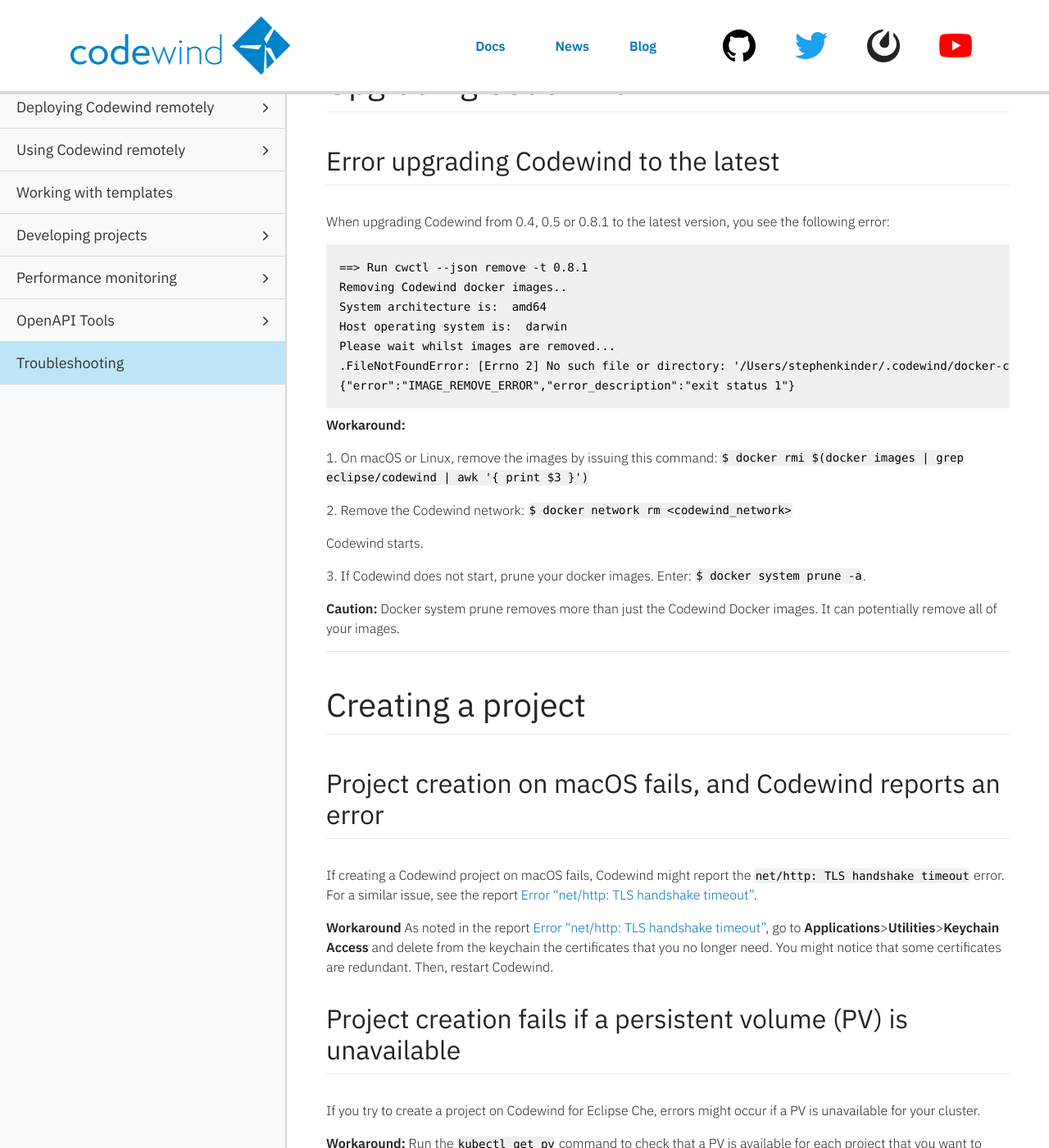
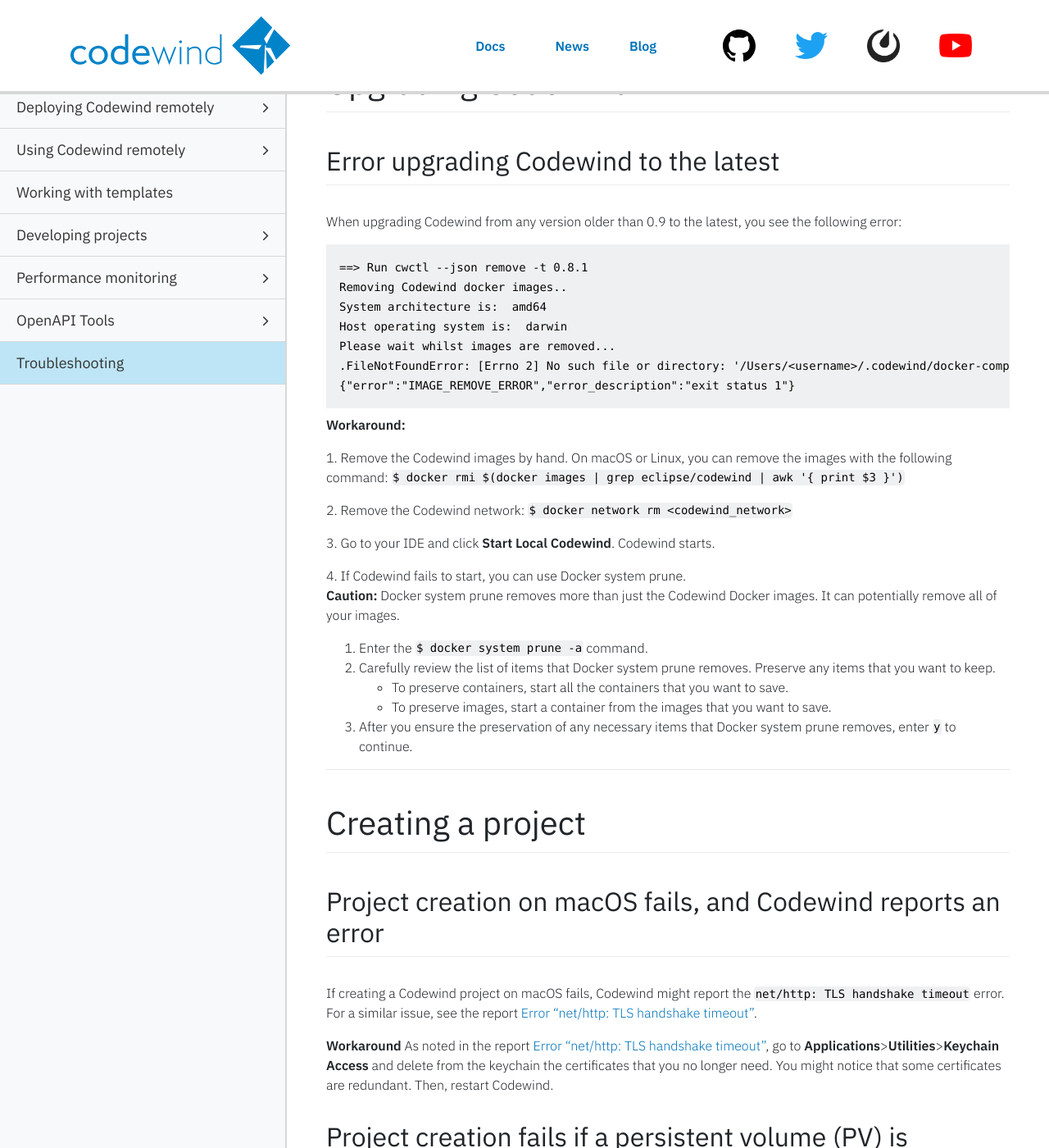
Before and after one commit to eclipse-archived/codewind-docs, a Jekyll site: the page built from docs/_documentations/troubleshooting.md, in a window 1280 px wide and 1400 px high, scrolled down 2843 px. Shown: the whole window at 82% size. Built offline with Jekyll 4.4.1, drawn with Linux system fonts in a browser that asks for light colours; nearby versions of some CDN libraries; comment, search, counter and statistics services are not loaded.

Commit message:
Edit
Signed-off-by: micgibso <MICGIBSO@uk.ibm.com>

````diff
--- a/docs/_documentations/troubleshooting.md
+++ b/docs/_documentations/troubleshooting.md
@@ -132,7 +132,7 @@ Issue links: https://github.com/eclipse/codewind/issues/2604
 -->
 
 ## Error upgrading Codewind to the latest
-When upgrading Codewind from 0.4, 0.5 or 0.8.1 to the latest version, you see the following error:
+When upgrading Codewind from any version older than 0.9 to the latest, you see the following error:
 
 ```
 ==> Run cwctl --json remove -t 0.8.1
@@ -140,23 +140,27 @@ Removing Codewind docker images..
 System architecture is:  amd64
 Host operating system is:  darwin
 Please wait whilst images are removed...
-.FileNotFoundError: [Errno 2] No such file or directory: '/Users/stephenkinder/.codewind/docker-compose.yaml'
+.FileNotFoundError: [Errno 2] No such file or directory: '/Users/<username>/.codewind/docker-compose.yaml'
 {"error":"IMAGE_REMOVE_ERROR","error_description":"exit status 1"}
 ```
 
 **Workaround:**
 
-1\. On macOS or Linux, remove the images by issuing this command:
+1\. Remove the Codewind images by hand. On macOS or Linux, you can remove the images with the following command:
 `$ docker rmi $(docker images | grep eclipse/codewind | awk '{ print $3 }')`
 
 2\. Remove the Codewind network:
 `$ docker network rm <codewind_network>`
 
-Codewind starts.
+3\. Go to your IDE and click **Start Local Codewind**. Codewind starts.
 
-3\. If Codewind does not start, prune your docker images. Enter: `$ docker system prune -a`.
-
+4\. If Codewind fails to start, you can use Docker system prune.<br>
 **Caution:** Docker system prune removes more than just the Codewind Docker images. It can potentially remove all of your images.
+1. Enter the `$ docker system prune -a` command.
+2. Carefully review the list of items that Docker system prune removes. Preserve any items that you want to keep.
+   - To preserve containers, start all the containers that you want to save.
+   - To preserve images, start a container from the images that you want to save.
+3. After you ensure the preservation of any necessary items that Docker system prune removes, enter `y` to continue.
 
 ***
 # Creating a project
````
